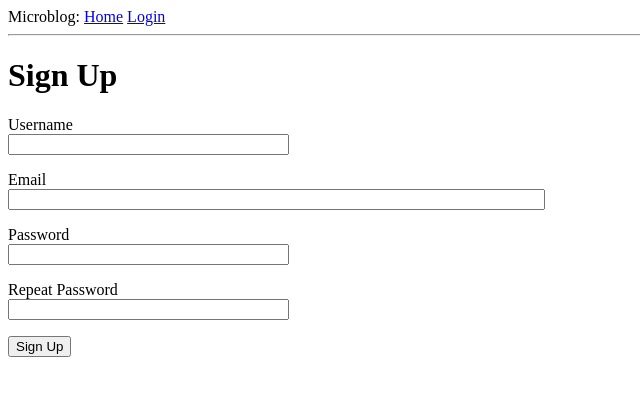
After one commit to zerosand1s/python-flask-micro-blog, a Flask app: page /signup in a window 1280 px wide. The commit adds this page. Shown: the top 396 px of the page, without its empty margins (0-640 px from the left). Run offline with Flask 2, Linux system fonts and the light colour scheme.

Commit message:
add sign up form. set sign up, login and logout flows

```diff
--- a/app/__init__.py
+++ b/app/__init__.py
@@ -2,11 +2,14 @@ from flask import Flask
 from config import Configuration
 from flask_sqlalchemy import SQLAlchemy
 from flask_migrate import Migrate
+from flask_login import LoginManager
 
 
 flask_app = Flask(__name__)
 flask_app.config.from_object(Configuration)
 db = SQLAlchemy(flask_app)
 migrate = Migrate(flask_app, db)
+login = LoginManager(flask_app)
+login.login_view = 'login'
 
 from app import routes, models
--- a/app/forms.py
+++ b/app/forms.py
@@ -1,6 +1,26 @@
 from flask_wtf import FlaskForm
 from wtforms import StringField, PasswordField, BooleanField, SubmitField
-from wtforms.validators import DataRequired
+from wtforms.validators import ValidationError, DataRequired, Email, EqualTo
+
+from app.models import User
+
+
+class SignupForm(FlaskForm):
+    username = StringField('Username', validators=[DataRequired()])
+    email = StringField('Email', validators=[DataRequired(), Email()])
+    password = StringField('Password', validators=[DataRequired()])
+    repeat_password = StringField('Repeat Password', validators=[DataRequired(), EqualTo('password')])
+    submit = SubmitField('Sign Up')
+
+    def validate_username(self, username):
+        user = User.query.filter_by(username=username.data).first()
+        if user is not None:
+            raise ValidationError('Username already exists. Please choose different username')
+
+    def validate_email(self, email):
+        user = User.query.filter_by(email=email.data).first()
+        if user is not None:
+            raise ValidationError('Email already exists. Please use different email address')
 
 
 class LoginForm(FlaskForm):
--- a/app/routes.py
+++ b/app/routes.py
@@ -1,12 +1,49 @@
-from flask import render_template, flash, redirect, url_for
-from app import flask_app
-from app.forms import LoginForm
+from flask import request, render_template, flash, redirect, url_for
+from flask_login import current_user, login_user, logout_user, login_required
+from werkzeug.urls import url_parse
+
+from app import flask_app, db
+from app.models import User
+from app.forms import LoginForm, SignupForm
+
+
+@flask_app.route('/signup', methods=['GET', 'POST'])
+def signup():
+    if current_user.is_authenticated:
+        return redirect(url_for('index'))
+    form = SignupForm()
+    if form.validate_on_submit():
+        user = User(username=form.username.data, email=form.email.data)
+        user.set_password(form.password.data)
+        db.session.add(user)
+        db.session.commit()
+        flash('Congratulations! you signed up successfully')
+        return redirect(url_for('login'))
+    return render_template('signup.html', title='Sign Up', form=form)
+
+
+@flask_app.route('/login', methods=['GET', 'POST'])
+def login():
+    if current_user.is_authenticated:
+        return redirect(url_for('index'))
+    form = LoginForm()
+    if form.validate_on_submit():
+        user = User.query.filter_by(username=form.username.data).first()
+        if user is None or not user.check_password(form.password.data):
+            flash('Invalid username or password')
+            return redirect(url_for('login'))
+        login_user(user, remember=form.remember_me.data)
+        next_page = request.args.get('next')
+        if not next_page or url_parse(next_page).netloc != '':
+            next_page = url_for('index')
+        return redirect(next_page)
+    return render_template('login.html', title='Log In', form=form)
 
 
 @flask_app.route('/')
 @flask_app.route('/index')
+@login_required
 def index():
-    user = {'username': 'Harshal'}
     posts = [
         {
             'author': {'username': 'John'},
@@ -17,13 +54,10 @@ def index():
             'body': 'The Avengers movie was so cool!'
         }
     ]
-    return render_template('index.html', title='Home', user=user, posts=posts)
+    return render_template('index.html', title='Home', posts=posts)
 
 
-@flask_app.route('/login', methods=['GET', 'POST'])
-def login():
-    form = LoginForm()
-    if form.validate_on_submit():
-        flash('Login requested for user {}, remember me={}'.format(form.username.data, form.remember_me.data))
-        return redirect(url_for('index'))
-    return render_template('login.html', title='Log In', form=form)
+@flask_app.route('/logout')
+def logout():
+    logout_user()
+    return redirect(url_for('login'))
--- a/app/templates/base.html
+++ b/app/templates/base.html
@@ -11,7 +11,11 @@
 <body>
     <div>Microblog:
         <a href="{{ url_for('index') }}">Home</a>
-        <a href="{{ url_for('login') }}">Login</a>
+        {% if current_user.is_anonymous %}
+            <a href="{{ url_for('login') }}">Login</a>
+        {% else %}
+            <a href="{{ url_for('logout') }}">Logout</a>
+        {% endif %}
     </div>
     <hr>
     {% with messages = get_flashed_messages() %}
--- a/app/templates/index.html
+++ b/app/templates/index.html
@@ -8,7 +8,7 @@
 <body>
     {% extends "base.html" %}
     {% block content %}
-        <h1>Hello, {{ user.username }}!</h1>
+        <h1>Hello, {{ current_user.username }}!</h1>
         {% for post in posts %}
             <div><p>{{ post.author.username }} says: <b>{{ post.body }}</b></p></div>
         {% endfor %}
--- a/app/templates/login.html
+++ b/app/templates/login.html
@@ -31,6 +31,7 @@
             <p>{{ form.remember_me() }} {{ form.remember_me.label }}</p>
             <p>{{ form.submit() }}</p>
         </form>
+        <p>New user? <a href="{{ url_for('signup') }}">Sign up</a></p>
     {% endblock %}
 </body>
 </html>
--- /dev/null
+++ b/app/templates/signup.html
@@ -0,0 +1,53 @@
+<!DOCTYPE html>
+<html lang="en">
+<head>
+    <meta charset="UTF-8">
+</head>
+<body>
+    {% extends "base.html" %}
+
+    {% block content %}
+        <h1>Sign Up</h1>
+        <form action="" method="post">
+            {{ form.hidden_tag() }}
+            <p>
+                {{ form.username.label }}
+                <br>
+                {{ form.username(size=32) }}
+                <br>
+                {% if error in form.username.errors %}
+                    <span style="color: red;">{{ error }}</span>
+                {% endif %}
+            </p>
+            <p>
+                {{ form.email.label }}
+                <br>
+                {{ form.email(size=64) }}
+                <br>
+                {% if error in form.email.errors %}
+                    <span style="color: red;">{{ error }}</span>
+                {% endif %}
+            </p>
+            <p>
+                {{ form.password.label }}
+                <br>
+                {{ form.password(size=32) }}
+                <br>
+                {% if error in form.password.errors %}
+                    <span style="color: red;">{{ error }}</span>
+                {% endif %}
+            </p>
+            <p>
+                {{ form.repeat_password.label }}
+                <br>
+                {{ form.repeat_password(size=32) }}
+                <br>
+                {% if error in form.repeat_password.errors %}
+                    <span style="color: red;">{{ error }}</span>
+                {% endif %}
+            </p>
+            <p>{{ form.submit() }}</p>
+        </form>
+    {% endblock %}
+</body>
+</html>
```
Also changed, not shown: app/models.py (+16 -2 lines), flask_app.db.
